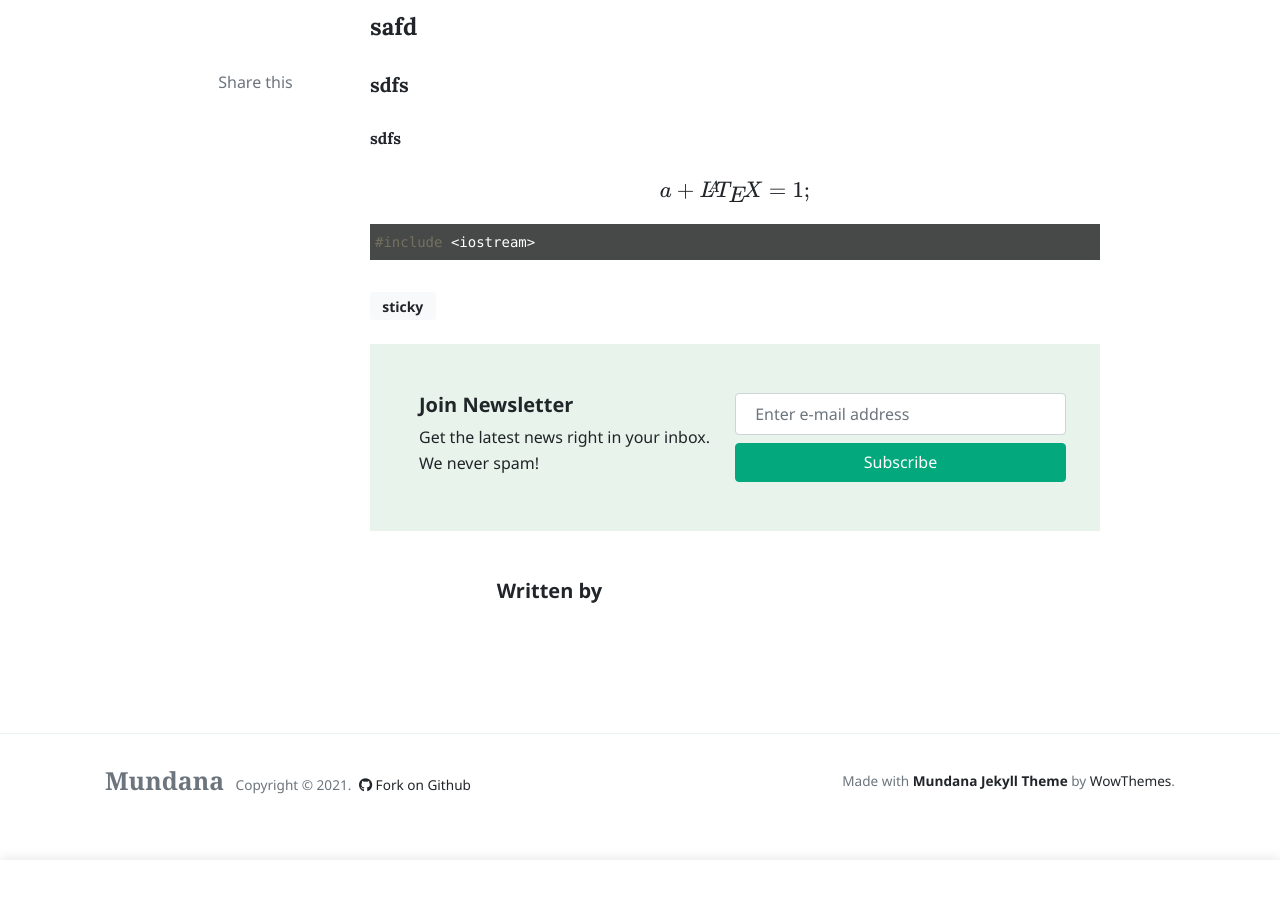
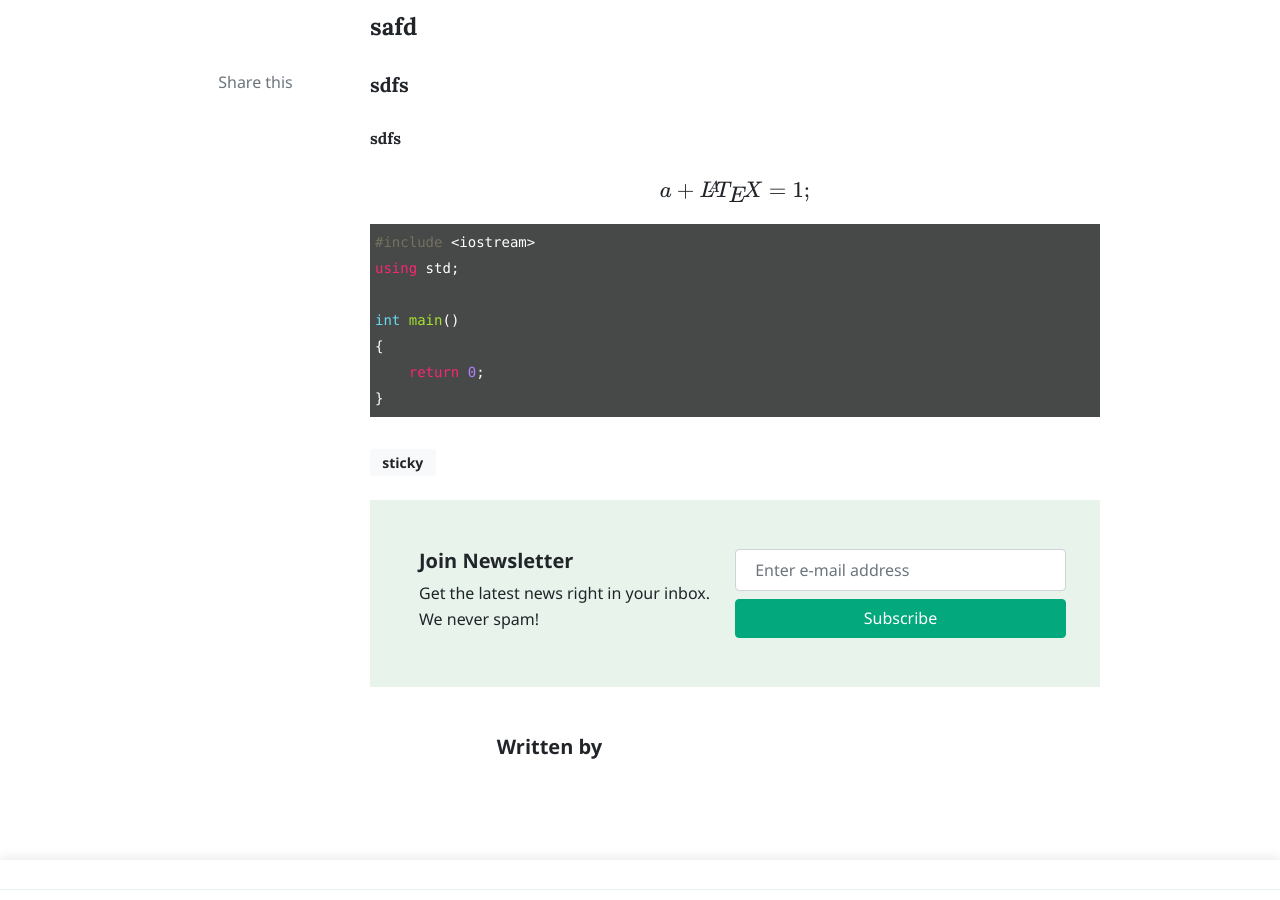
Before and after one commit to Opticcss/Opticcss.github.io, a Jekyll site: the page built from _posts/2021-05-20-My First Blog.md, in a window 1280 px wide and 900 px high, scrolled down 1113 px. Built offline with Jekyll 4.4.1, drawn with Linux system fonts in a browser that asks for light colours; nearby versions of some CDN libraries; formulas are drawn with MathJax 3; comment, search, counter and statistics services are not loaded.

Commit message:
Update 2021-05-20-My First Blog.md

````diff
--- a/_posts/2021-05-20-My First Blog.md
+++ b/_posts/2021-05-20-My First Blog.md
@@ -59,4 +59,10 @@ $$
 
 ```cpp
 #include <iostream>
+using std;
+
+int main()
+{
+    return 0;
+}
 ```
````
